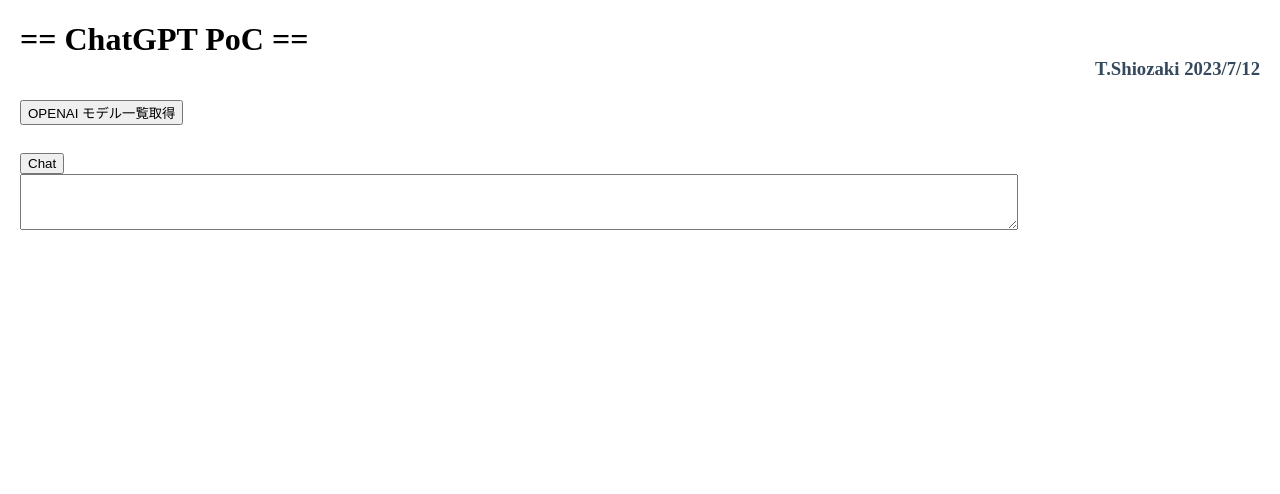
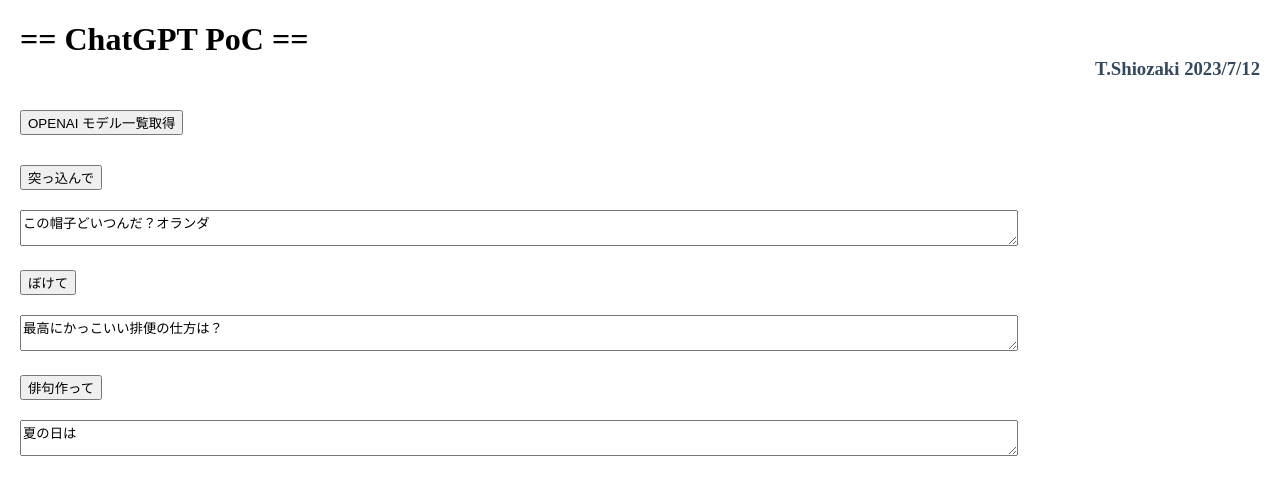
Before and after one commit to mirai-mirai/20230709_ChatGPT_vite, a Vue app: page / in a window 1280 px wide. Shown: the top 494 px of the page. Built offline with nearby package versions, Linux system fonts and the light colour scheme.

Commit message:
ぼけやつっこみ、俳句機能を追加

```diff
--- a/src/components/ChatGPT.vue
+++ b/src/components/ChatGPT.vue
@@ -1,14 +1,8 @@
 <script setup lang="ts">
+import { jsx } from 'vue/jsx-runtime';
 import { CFG } from '../config'
-import { ref } from 'vue'
-// import { $ref } from 'vue/macros'
+import { queuePostFlushCb, ref } from 'vue'
 
-const $log = ref<HTMLElement>()
-const $prompt = ref<HTMLElement>()
-const $models = ref<HTMLDivElement>()
-
-let log: HTMLElement
-let prompt: HTMLTextAreaElement
 
 const headers = new Headers(
   {
@@ -18,6 +12,7 @@ const headers = new Headers(
   }
 )
 
+const $models = ref<HTMLDivElement>()
 const listmodels = async () => {
   // 結果表示用の関数
   const dispResult = (res: string) => {
@@ -26,12 +21,15 @@ const listmodels = async () => {
   dispResult('Loading...')
 
   // データ取得
+  console.clear()
+  console.log(CFG.API.MODELS)
   const response: Response | void = await fetch(
     CFG.API.MODELS, { method: 'GET', headers }
   )
 
   // 結果の表示
   const json = await response!.json()
+  console.log(json)
   let result = ''
   json.data.forEach(({ id }: { id: string }) => {
     result = result == '' ? id : result + ', ' + id
@@ -39,44 +37,208 @@ const listmodels = async () => {
   dispResult(result)
 }
 
-const chat = async () => {
-  console.log(CFG.API.COMPLETION)
-  log.innerHTML = 'Loading...'
-  const data = {
-    method: 'POST',
-    headers: headers,
-    body: JSON.stringify({
-      'model': "gpt-3.5-turbo",
-      "messages": [{ "role": "user", "content": "Say this is a test!" }],
-      "temperature": 0.7
+// つっこんでもらう
+const $tukkomiQ = ref<HTMLElement>()
+const $tukkomiA = ref<HTMLDivElement>()
+const tukkomi = async () => {
+  console.clear()
+  const dispResult = (res: string) => {
+    ($tukkomiA.value as HTMLDivElement).innerHTML = res
+  }
+  dispResult('Loading...')
+
+  const question = ($tukkomiQ.value as HTMLTextAreaElement).value
+
+  const messages = [
+    {
+      "role": "system",
+      "content": "userがぼけるので、assistantは漫才風に突っ込んでください。"
+    },
+    {
+      "role": "user",
+      "content": "ふとんがふっとんだ"
+    },
+    {
+      "role": "assistant",
+      "content": "なんでやねん"
+    },
+    {
+      "role": "user",
+      "content": question
+    },
+  ]
+
+  const body = JSON.stringify({
+    'model': "gpt-3.5-turbo",
+    messages,
+    "temperature": 0.7
+  })
+  console.log(body)
+  const response = await fetch(
+    CFG.API.CHAT,
+    {
+      method: 'POST',
+      headers,
+      body
     })
+  const json = await response.json()
+  dispResult(json.choices[0].message.content)
+}
+
+// ぼけてもらう
+const $bokeQ = ref<HTMLElement>()
+const $bokeA = ref<HTMLDivElement>()
+const bokete = async () => {
+  console.clear()
+  const dispResult = (res: string) => {
+    ($bokeA.value as HTMLDivElement).innerHTML = res
   }
-  console.log(data)
-  const response = await fetch(CFG.API.CHAT, data)
+  dispResult('Loading...')
+
+  const question = ($bokeQ.value as HTMLTextAreaElement).value
+
+  const messages = [
+    {
+      "role": "system",
+      "content": "userからの質問に対してassistantはできるだけふざけた回答をしてuserを笑わせてください。ただし、回答は100文字以内で。"
+    },
+    {
+      "role": "user",
+      "content": "ナルシスト漁師の特徴を教えてください"
+    },
+    {
+      "role": "assistant",
+      "content": "キャッチ＆キス＆リリース"
+    },
+    {
+      "role": "user",
+      "content": "すんごいエロい名前を考えてください"
+    },
+    {
+      "role": "assistant",
+      "content": "アーナルデ シメツケネッガー"
+    },
+    {
+      "role": "user",
+      "content": "初めてドラゴンを退治しに行くのですが、アドバイスをお願いします"
+    },
+    {
+      "role": "assistant",
+      "content": "口の中にマヨネーズを投げ込むと火を吹かなくなるよ"
+    },
+    {
+      "role": "user",
+      "content": question
+    },
+
+  ]
+
+  const body = JSON.stringify({
+    'model': "gpt-3.5-turbo",
+    messages,
+    "temperature": 0.7
+  })
+  console.log(body)
+  const response = await fetch(
+    CFG.API.CHAT,
+    {
+      method: 'POST',
+      headers,
+      body
+    })
   const json = await response.json()
-  log.innerHTML = json.choices[0].message.content
+  dispResult(json.choices[0].message.content)
+}
+
+// 俳句作成
+const $haikuQ = ref<HTMLElement>()
+const $haikuA = ref<HTMLDivElement>()
+const haiku = async () => {
+  console.clear()
+  const dispResult = (res: string) => {
+    ($haikuA.value as HTMLDivElement).innerHTML = res
+  }
+  dispResult('Loading...')
+
+  const question = ($haikuQ.value as HTMLTextAreaElement).value
+
+  const messages = [
+    {
+      "role": "system",
+      "content": "userからのお題に対してassistantは五七五の形式で美しい俳句を作ってください。俳句の最初の文字はuserが指定した文字列で開始します。"
+    },
+    {
+      "role": "user",
+      "content": "柿食えば"
+    },
+    {
+      "role": "assistant",
+      "content": "柿食えば　鐘が鳴るなり　法隆寺"
+    },
+    {
+      "role": "user",
+      "content": "古池や"
+    },
+    {
+      "role": "assistant",
+      "content": "古池や　蛙飛び込む　水の音"
+    },
+    {
+      "role": "user",
+      "content": question
+    },
+
+  ]
+
+  const body = JSON.stringify({
+    'model': "gpt-3.5-turbo",
+    messages,
+    "temperature": 0.7
+  })
+  console.log(body)
+  const response = await fetch(
+    CFG.API.CHAT,
+    {
+      method: 'POST',
+      headers,
+      body
+    })
+  const json = await response.json()
+  dispResult(json.choices[0].message.content)
 }
 
 window.onload = async () => {
   console.log('onload')
-  log = $log.value as HTMLElement
-  prompt = $prompt.value as HTMLTextAreaElement
+
 }
 
 </script>
 
 <template>
   <div>
+    <!-- タイトル -->
     <h1 id="title">== ChatGPT PoC == </h1>
     <h3 id="author">T.Shiozaki 2023/7/12</h3>
+
+    <!-- モデル一覧 -->
     <button type="button" @click="listmodels()">OPENAI モデル一覧取得</button>
     <div id="models" ref="$models"></div>
-    <br>
-    <button type="button" @click="chat()">Chat</button><br>
-    <textarea id="prompt" ref="$prompt">    </textarea>
-    <br>
-    <br>
-    <div id="log" ref="$log"></div>
+
+    <!-- 突っ込んで -->
+    <button type="button" @click="tukkomi()">突っ込んで</button><br>
+    <textarea class="question" ref="$tukkomiQ">この帽子どいつんだ？オランダ</textarea>
+    <div class="answer" ref="$tukkomiA"></div>
+
+    <!-- ぼけて -->
+    <button type="button" @click="bokete()">ぼけて</button><br>
+    <textarea class="question" ref="$bokeQ">最高にかっこいい排便の仕方は？</textarea>
+    <div class="answer" ref="$bokeA"></div>
+
+    <!-- 俳句 -->
+    <button type="button" @click="haiku()">俳句作って</button><br>
+    <textarea class="question" ref="$haikuQ">夏の日は</textarea>
+    <div class="answer" ref="$haikuA"></div>
+
   </div>
 </template>
 
@@ -98,14 +260,20 @@ window.onload = async () => {
   margin: 10px 0px 10px 0px;
 }
 
-#prompt {
-  width: 80%;
-  height: 50px;
+button {
+  width: auto;
+  margin: 10px 0px 10px 0px;
 }
 
-#log {
+.question {
+  width: 80%;
+  height: auto;
+  margin: 10px 0px 10px 0px;
+}
+
+.answer {
   display: flexbox;
   width: 80%;
-  height: 400px;
+  height: auto;
 }
 </style>
--- a/vite.config.ts
+++ b/vite.config.ts
@@ -5,7 +5,8 @@ export default defineConfig({
   // github pagesの変な仕様（ルートが１つ上）に対応する
   base: '/20230709_ChatGPT_vite/',
   // assetsInclude: ["**/*.bin", "**/*.json"],
-  plugins: [vue()],
+  // plugins: [vue()],
+  plugins: [vue({ reactivityTransform: true })],
   build: {
     // minify: 'terser',
     // terserOptions: { format: { comments: false } },
```
Also changed, not shown: memo.txt, 1 other file (tests, documents, lock files or other folders).
